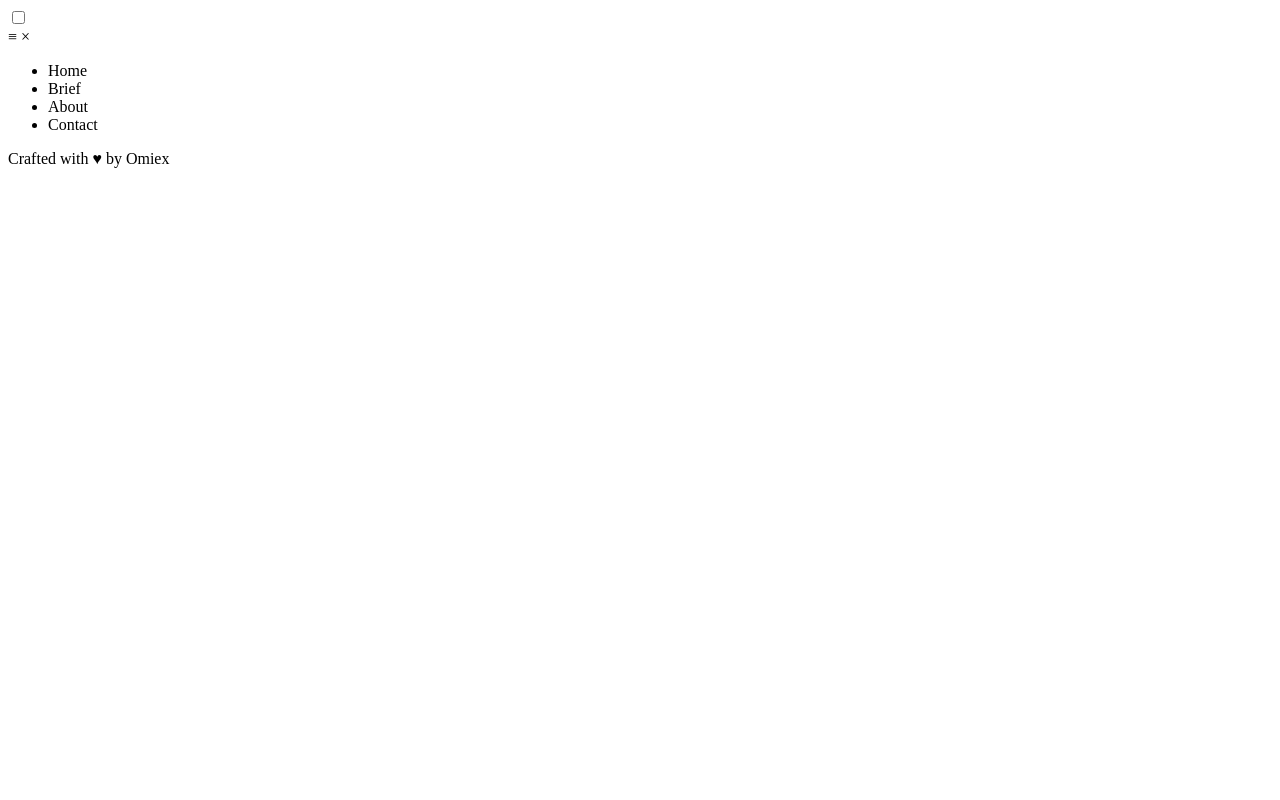
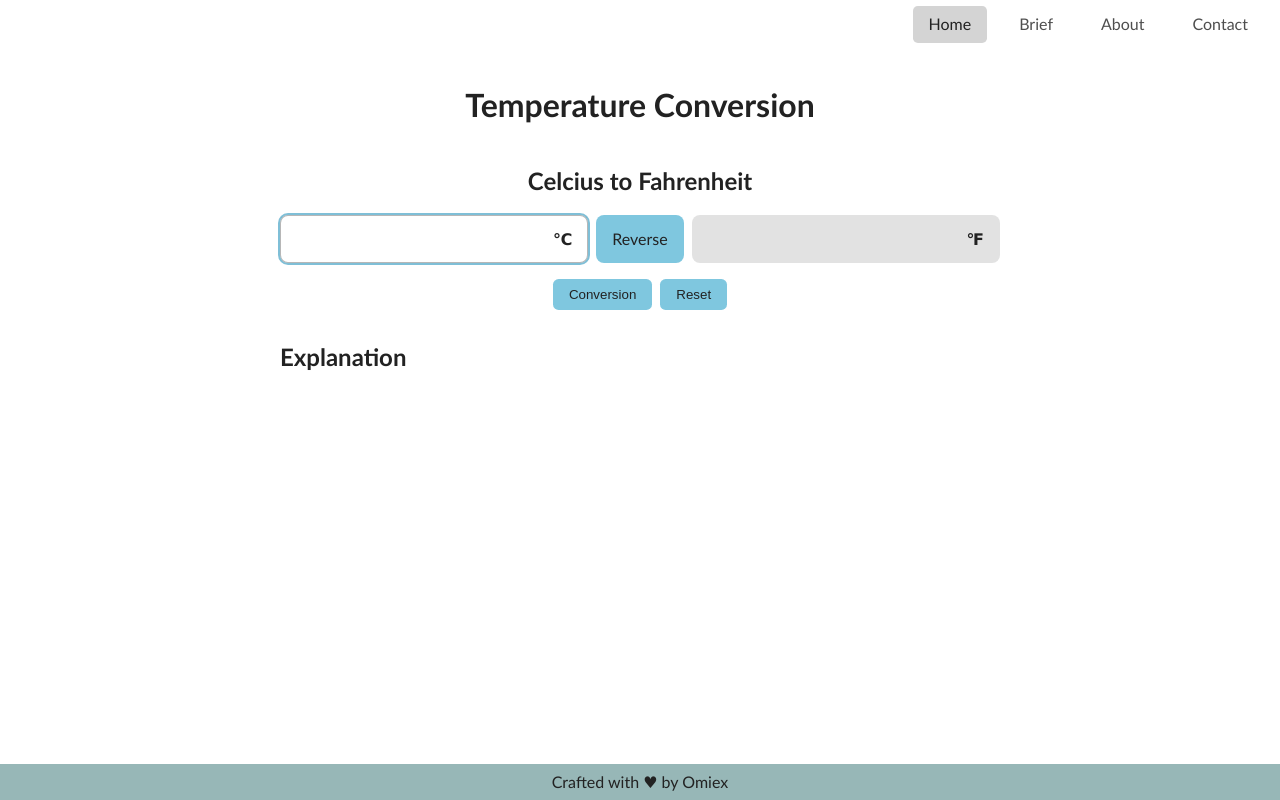
Before and after one commit to revou-fundamental-course/12-jun-23-Omiex, a plain HTML site: page index.html in a window 1280 px wide. Drawn offline with Linux system fonts and the light colour scheme; the site is published under a folder, as on GitHub Pages, so addresses that start at the root find nothing.

Commit message:
external files bug fix

```diff
--- a/index.html
+++ b/index.html
@@ -4,9 +4,9 @@
     <meta charset="UTF-8" />
     <meta name="viewport" content="width=device-width, initial-scale=1.0" />
     <meta http-equiv="X-UA-Compatible" content="ie=edge" />
-    <link rel="stylesheet" href="/css/main.css" />
-    <link rel="stylesheet" href="/css/style.css" />
-    <script defer src="/js/script.js"></script>
+    <link rel="stylesheet" href="./css/main.css" />
+    <link rel="stylesheet" href="./css/style.css" />
+    <script defer src="./js/script.js"></script>
     <title>RevoU Assignment</title>
   </head>
   <body>
--- a/js/script.js
+++ b/js/script.js
@@ -8,7 +8,7 @@ changePage('home');
 
 // handle page changing
 function changePage (page) {
-  fetch(`/pages/${page}.html`) // get requested page
+  fetch(`./pages/${page}.html`) // get requested page
     .then((response) => {
       return response.ok ? response.text() : errorPage(response); // use the requested page or error page
     })
```
Also changed, not shown: pages/brief.html (+1 -1 lines).
